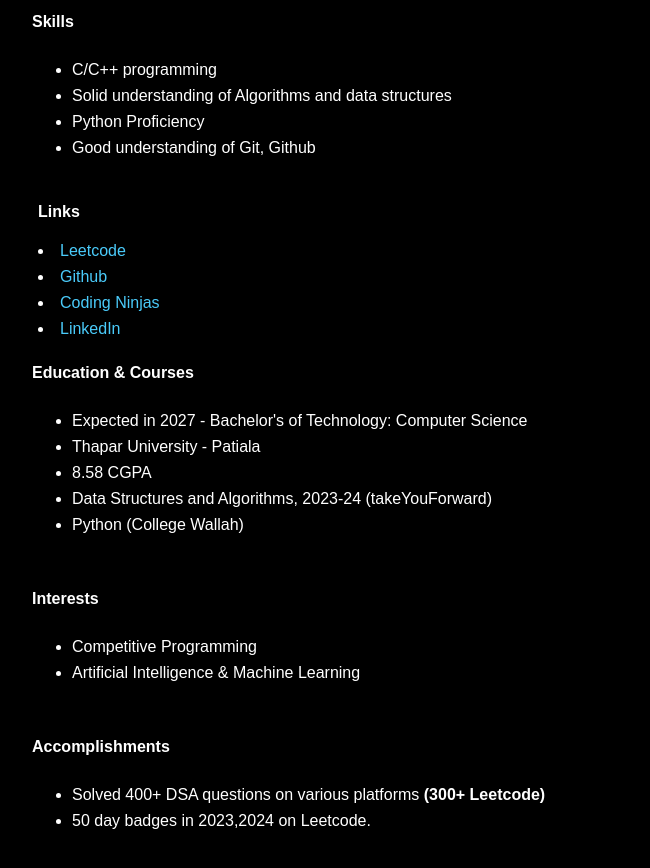
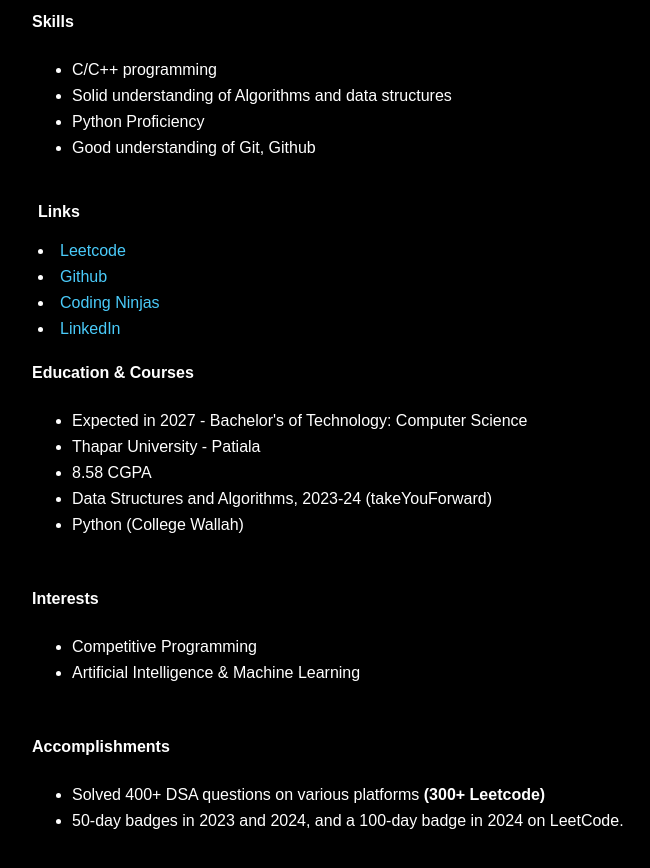
Before and after one commit to ManpreettSingh/Resume, a plain HTML site: page index.html in a window 1280 px wide. Shown: the part 563-1431 px from the top of the page, without its empty margins (218-868 px from the left). Drawn offline with Linux system fonts and the light colour scheme.

Commit message:
Update index.html

```diff
--- a/index.html
+++ b/index.html
@@ -69,7 +69,7 @@
       <ul>
         <li>Solved 400+ DSA questions on various platforms <bold>(300+ Leetcode)</bold>
         </li>
-        <li>50 day badges in 2023,2024 on Leetcode.</li>
+        <li>50-day badges in 2023 and 2024, and a 100-day badge in 2024 on LeetCode.</li>
       </ul>
     </div>
   </div>
```
